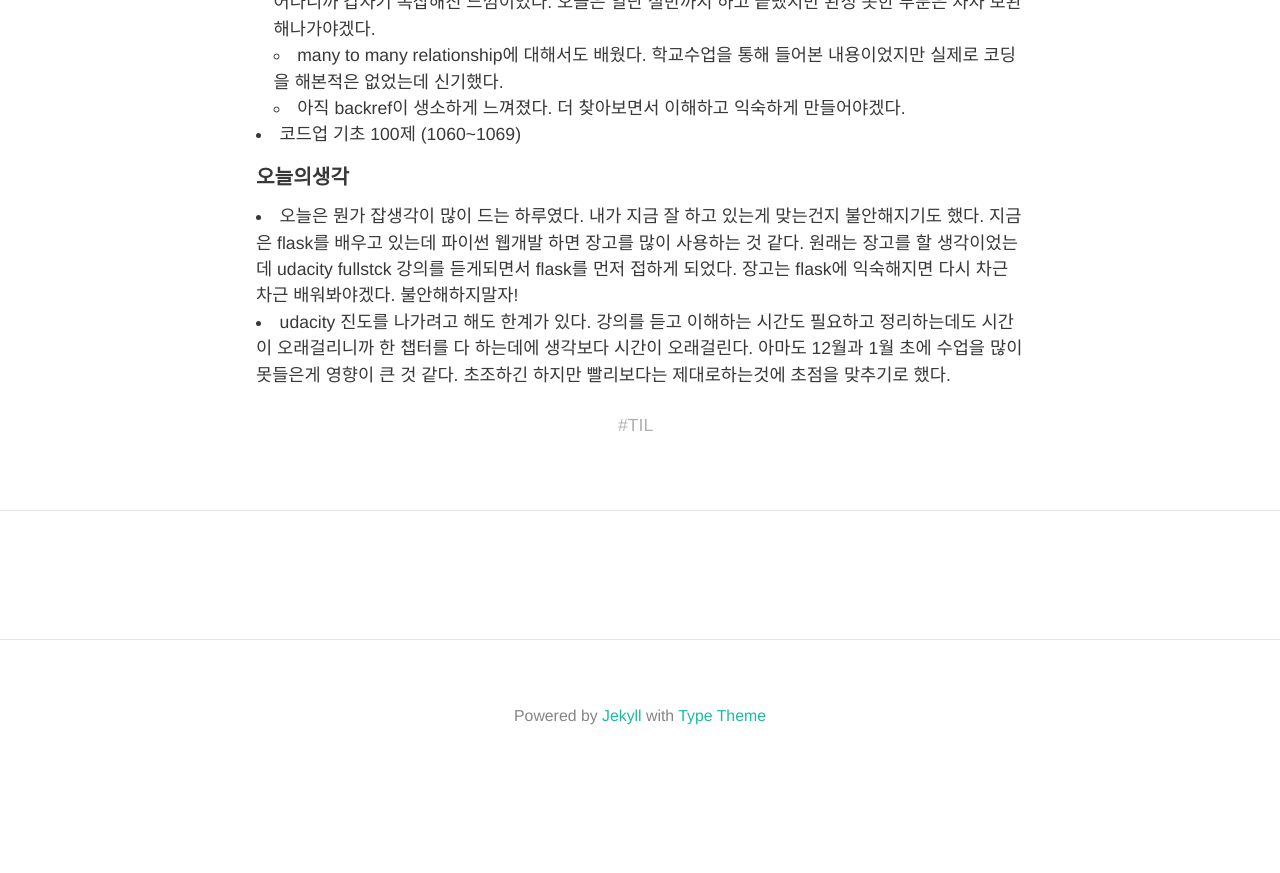
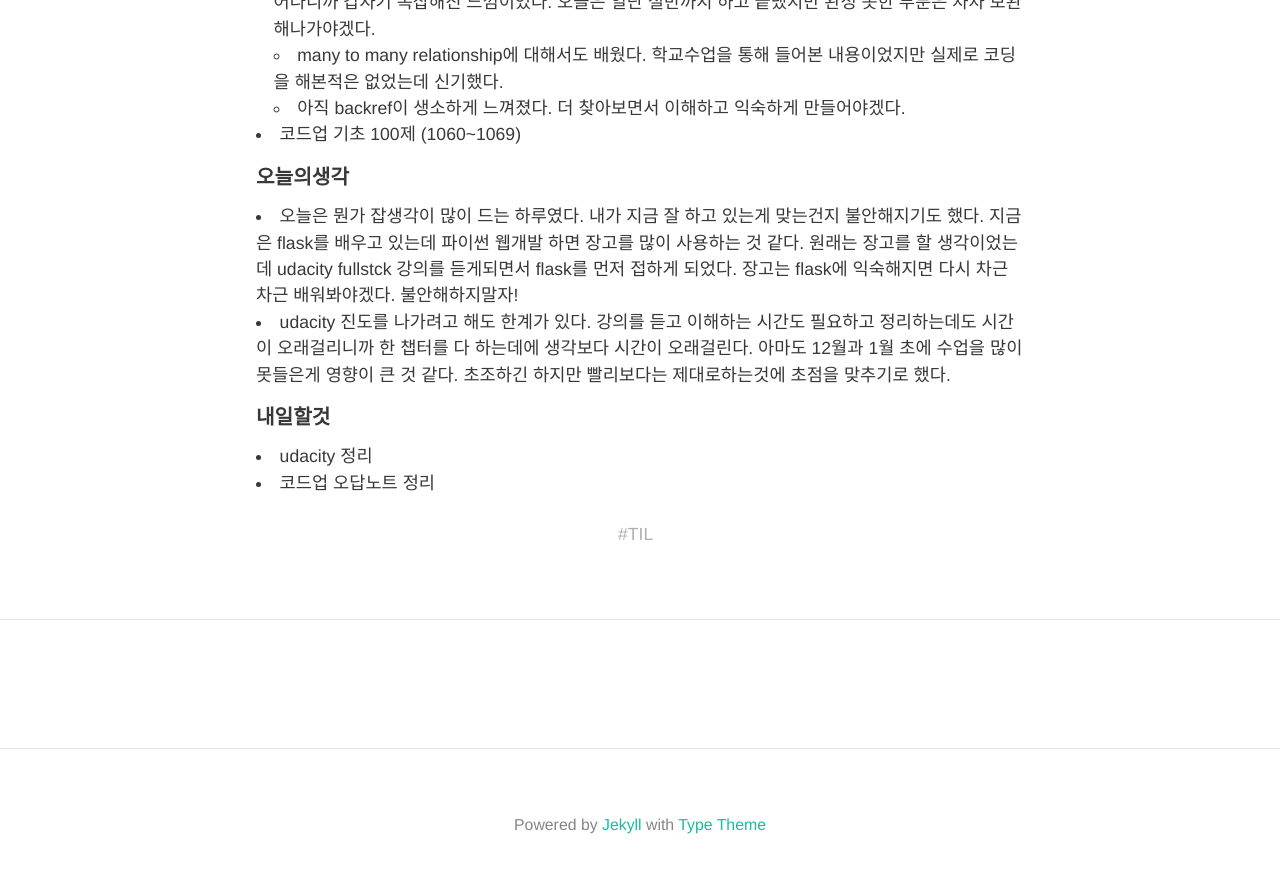
Before and after one commit to HyunlangBan/hyunlangban.github.io, a Jekyll site: the page built from _posts/2020-02-18-til-week.md, in a window 1280 px wide and 900 px high, scrolled down 917 px. Shown: the top 873 px of the window. Built offline with Jekyll 4.4.1, drawn with Linux system fonts in a browser that asks for light colours; nearby versions of some CDN libraries; some web fonts are replaced; comment, search, counter and statistics services are not loaded; before the commit the page ends 1709 px from its top, so only the background shows below that.

Commit message:
Update 2020-02-18-til-week.md

```diff
--- a/_posts/2020-02-18-til-week.md
+++ b/_posts/2020-02-18-til-week.md
@@ -25,6 +25,11 @@ tag: TIL
   - 아직 backref이 생소하게 느껴졌다. 더 찾아보면서 이해하고 익숙하게 만들어야겠다.
 - 코드업 기초 100제 (1060~1069)
 
+
 #### 오늘의생각
 - 오늘은 뭔가 잡생각이 많이 드는 하루였다. 내가 지금 잘 하고 있는게 맞는건지 불안해지기도 했다. 지금은 flask를 배우고 있는데 파이썬 웹개발 하면 장고를 많이 사용하는 것 같다. 원래는 장고를 할 생각이었는데 udacity fullstck 강의를 듣게되면서 flask를 먼저 접하게 되었다. 장고는 flask에 익숙해지면 다시 차근차근 배워봐야겠다. 불안해하지말자!
 - udacity 진도를 나가려고 해도 한계가 있다. 강의를 듣고 이해하는 시간도 필요하고 정리하는데도 시간이 오래걸리니까 한 챕터를 다 하는데에 생각보다 시간이 오래걸린다. 아마도 12월과 1월 초에 수업을 많이 못들은게 영향이 큰 것 같다. 초조하긴 하지만 빨리보다는 제대로하는것에 초점을 맞추기로 했다.
+
+#### 내일할것
+- udacity 정리
+- 코드업 오답노트 정리
```
